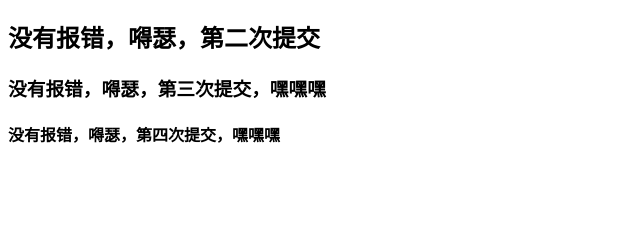
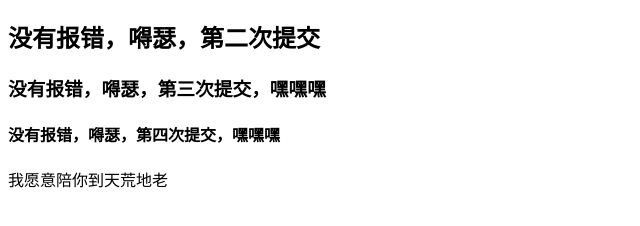
Before and after one commit to cfg1573/test_QY133, a plain HTML site: page index.html in a window 1280 px wide. Shown: the part 70-296 px from the top of the page, without its empty margins (0-640 px from the left). Drawn offline with Linux system fonts and the light colour scheme.

Commit message:
'6次，添加div天荒地老'

```diff
--- a/index.html
+++ b/index.html
@@ -11,5 +11,6 @@
     <h2>没有报错，嘚瑟，第二次提交</h2>
     <h3>没有报错，嘚瑟，第三次提交，嘿嘿嘿</h3>
     <h4>没有报错，嘚瑟，第四次提交，嘿嘿嘿</h4>
+    <div>我愿意陪你到天荒地老</div>
 </body>
 </html>
```
